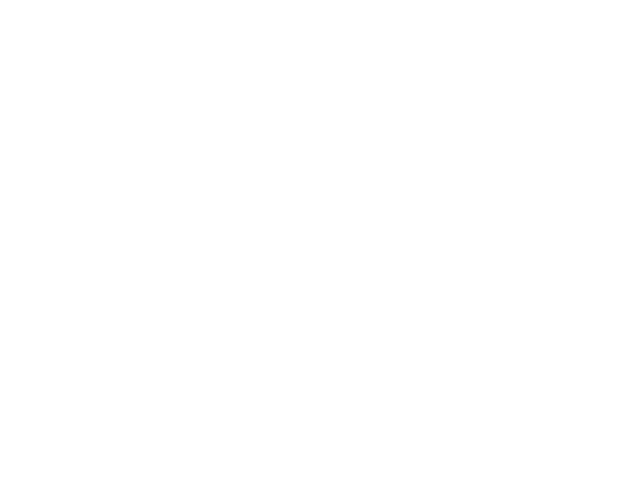
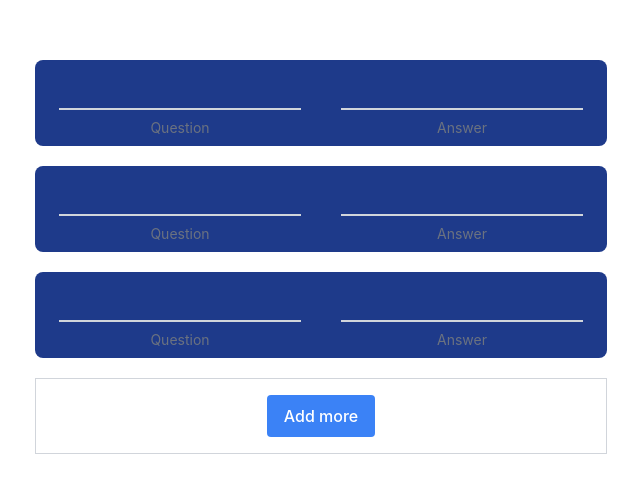
Before and after one commit to DawidBudzynsky/flashcards_inz, a React (Vite) app in the folder flashcards/: page /create in a window 1280 px wide. Before the commit this address had no page. Shown: the part 143-636 px from the top of the page, without its empty margins (319-959 px from the left). Built offline with nearby package versions, Linux system fonts and the light colour scheme.

Commit message:
update frontend a bit

```diff
--- a/flashcards/src/App.tsx
+++ b/flashcards/src/App.tsx
@@ -5,6 +5,7 @@ import './App.css'
 import { Routes, Route } from 'react-router-dom'
 import Users from './pages/User'
 import UserDetail from './pages/UserDetail'
+import FlashCardSetForm from './pages/FlashCardSetForm'
 
 function App() {
     return (
@@ -14,13 +15,26 @@ function App() {
                 <Route path="/" element={<Home />} />
                 <Route path="/users" element={<Users />} />
                 <Route path="/users/:userId" element={<UserDetail />} />
+                <Route path="/create" element={<FlashCardSetForm />} />
             </Routes>
         </>
     )
 }
 
+
+const handleLogin = () => {
+    window.location.href = "http://localhost:8080/auth?provider=google"
+};
+
 function Home() {
-    return <h1>Home</h1>
+    return (
+        <>
+            <h1>Home</h1>
+            <button onClick={handleLogin}>login with google</button>
+        </>
+    )
+
 }
 
+
 export default App
--- /dev/null
+++ b/flashcards/src/components/FlashcardInput.tsx
@@ -0,0 +1,55 @@
+import React from 'react';
+
+interface Flashcard {
+    question: string;
+    answer: string;
+}
+
+interface FlashcardInputProps {
+    index: number;
+    flashcard: Flashcard;
+    handleInputChange: (index: number, type: 'question' | 'answer', value: string) => void;
+}
+
+const FlashcardInput: React.FC<FlashcardInputProps> = ({ index, flashcard, handleInputChange }) => (
+    <div className="flex mb-5 w-full space-x-10 bg-blue-900 px-6 py-2 rounded-lg">
+        <div className="w-1/2">
+            <input
+                type="text"
+                name={`question_${index}`}
+                id={`question_${index}`}
+                className="block py-2.5 px-3 w-full text-sm text-gray-900 bg-transparent border-b-2 border-gray-300 appearance-none dark:text-white dark:border-gray-600 focus:outline-none focus:ring-0 focus:border-blue-600"
+                value={flashcard.question}
+                onChange={(e) => handleInputChange(index, 'question', e.target.value)}
+                style={{ overflowWrap: 'break-word' }}
+                required
+            />
+            <label
+                htmlFor={`question_${index}`}
+                className="block mt-2 text-sm text-gray-500 dark:text-gray-400"
+            >
+                Question
+            </label>
+        </div>
+        <div className="w-1/2">
+            <input
+                type="text"
+                name={`answer_${index}`}
+                id={`answer_${index}`}
+                className="block py-2.5 px-3 w-full text-sm text-gray-900 bg-transparent border-b-2 border-gray-300 appearance-none dark:text-white dark:border-gray-600 focus:outline-none focus:ring-0 focus:border-blue-600"
+                value={flashcard.answer}
+                onChange={(e) => handleInputChange(index, 'answer', e.target.value)}
+                style={{ overflowWrap: 'break-word' }}
+                required
+            />
+            <label
+                htmlFor={`answer_${index}`}
+                className="block mt-2 text-sm text-gray-500 dark:text-gray-400"
+            >
+                Answer
+            </label>
+        </div>
+    </div>
+);
+
+export default FlashcardInput;
--- /dev/null
+++ b/flashcards/src/pages/FlashCardSetForm.tsx
@@ -0,0 +1,45 @@
+import React, { useState } from 'react';
+import FlashcardInput from '../components/FlashcardInput';
+
+interface Flashcard {
+    question: string;
+    answer: string;
+}
+
+const FlashCardSetForm: React.FC = () => {
+    const [flashcards, setFlashcards] = useState<Flashcard[]>([
+        { question: '', answer: '' },
+        { question: '', answer: '' },
+        { question: '', answer: '' },
+    ]);
+
+    const addFlashcard = () => {
+        setFlashcards([...flashcards, { question: '', answer: '' }]);
+    };
+
+    const handleInputChange = (index: number, type: 'question' | 'answer', value: string) => {
+        const newFlashcards = [...flashcards];
+        newFlashcards[index][type] = value;
+        setFlashcards(newFlashcards);
+    };
+
+    return (
+        <div className="p-4">
+            {flashcards.map((flashcard, index) => (
+                <FlashcardInput
+                    key={index}
+                    index={index}
+                    flashcard={flashcard}
+                    handleInputChange={handleInputChange}
+                />
+            ))}
+            <div className="flex justify-center p-4 border border-gray-300">
+                <button onClick={addFlashcard} className="bg-blue-500 text-white py-2 px-4 rounded">
+                    Add more
+                </button>
+            </div>
+        </div>
+    );
+};
+
+export default FlashCardSetForm;
```
